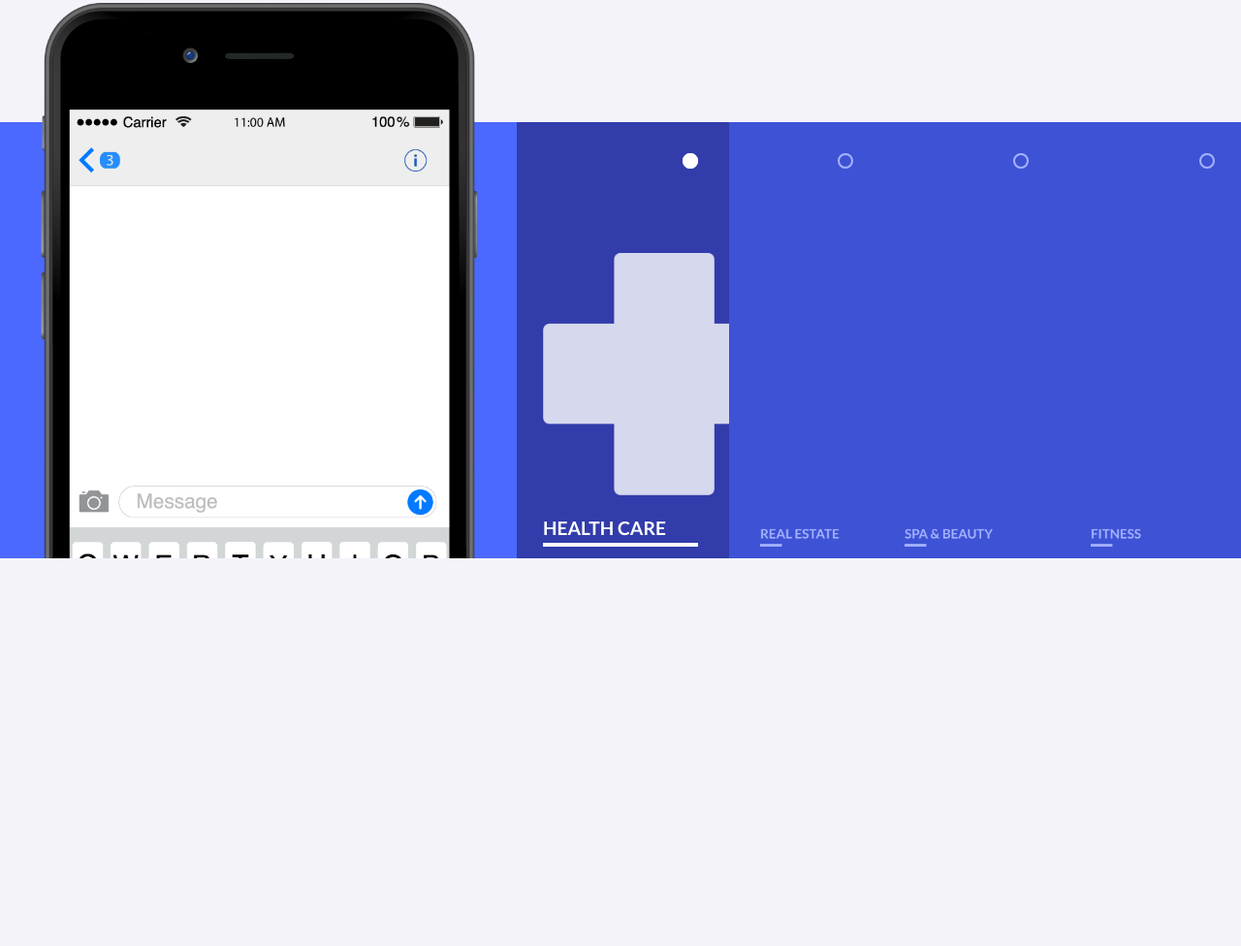
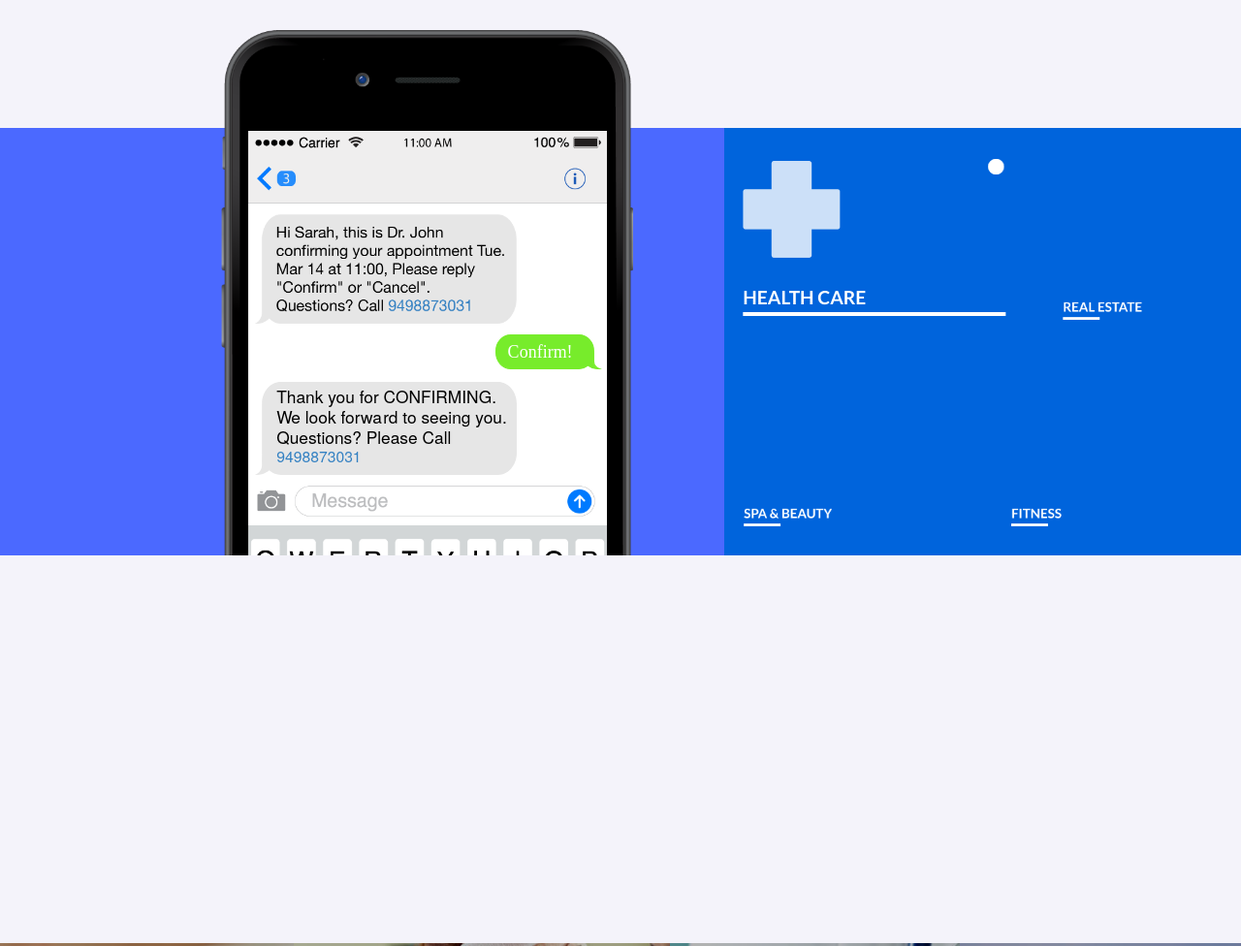
Before and after one commit to nickplech/perfectdayreminders, a website: page index.html in a window 1280 px wide. Shown: the part 1042-2018 px from the top of the page at 97% size. Drawn offline with nearby package versions, Linux system fonts and the light colour scheme; a web font is replaced by a local one.

Commit message:
polished phone section

```diff
--- a/css/creative.css
+++ b/css/creative.css
@@ -272,20 +272,21 @@ section.background-world h1 {
 .phone-circle {
   position: relative;
   display: block;
-  height: 450px;
+  /*min-height: 450px;*/
   width: 100%;
   z-index: 0;
   padding-top: 0px;
 background-color: rgba(75,105,255,1);
-background-attachment: fixed;
-}
-
-.phone-circle2 {
-  position: relative;
-  top: 0%;
+/*background-attachment: fixed;*/
+margin-top: 150px;
+}
+
+.white-plain {
+ /* position: relative;*/
+ /* top: 0%;*/
   display: block;
   background-color:#f4f3fa;
-  height: 700px;
+  height: 400px;
   width: 100%;
   z-index: 1;
 }
@@ -336,15 +337,26 @@ background-attachment: fixed;
  }
 }
 
-@media (min-width: 992px) {
 
   .main-phone {
     display: block;
-    position: relative;
+    position: absolute;
+    background-image: url("../img/bg-phone2.png");
     bottom: 0%;
-    width: 450px;
+    width: 425px;
     height: auto;
-    z-index: -1;
+    z-index: 1;
+/*    background-size: contain;*/
+    background-repeat: no-repeat;
+
+  -webkit-background-size: cover;
+  -moz-background-size: cover;
+  -o-background-size: cover;
+  background-size: cover;
+  /*min-height: 100%;*/
+  background-position: center top;
+  padding: none;
+  margin: none;
   }
 
   .phone-btn {
@@ -388,7 +400,7 @@ background-attachment: fixed;
 /*phone animation*/
 
 .main-phone {
-    position: relative;
+    position: absolute;
     -webkit-animation-name: phone-slide;
     -webkit-animation-duration: 1s;
     -webkit-animation-delay: 1s;
@@ -402,14 +414,14 @@ background-attachment: fixed;
 
 @-webkit-keyframes phone-slide {
     0%   {top: 80%;}
-    100% {top: -21%;}
+    100% {top: -23%;}
     0% {visibility: hidden;}
   100% {visibility: visible;}
 }
 
 @keyframes phone-slide {
     0%   {top: 80%;}
-    100% {top: -21%;}
+    100% {top: -23%;}
     0% {visibility: hidden;}
     100% {visibility: visible;}
 }
@@ -1267,8 +1279,8 @@ section.striped {
 }
 
 .option-group {
-  width: 90%;
-  height: 80%;
+/*  width: 50%;
+  height: 50%;*/
   position: relative;
   overflow: hidden;
   font-size: 4rem;
@@ -1280,26 +1292,28 @@ section.striped {
 .option-container {
   display: flex;
   justify-content: center;
-  align-items: stretch;
-  width: 120%;
-  height: 100%;
-  margin: 0 -10%;
+  align-content: stretch;
+/*  width: 100%;
+  height: 100%;*/
+  margin: 0 -12%;
 }
 
 .option {
+  /*min-height: 25vh;*/
+  padding: 30px;
   overflow: hidden;
   flex: 1;
   display: block;
-  padding: 0.5em;
-  background: rgba(50,60,170,1);
+/*  padding: 0.5em;*/
+  background:rgba(00,100,220,1);
   position: relative;
   margin: 0em;
   display: flex;
-  justify-content: flex-end;
-  align-items: flex-start;
-  flex-direction: column;
+  /*justify-content: flex-end;*/
+  align-items: center;
+  flex-flow: wrap;
   cursor: pointer;
-  opacity: 0.5;
+/*  opacity: 0.5;*/
   transition-duration: 0.8s, 0.6s;
   transition-property: opacity, -webkit-transform;
   transition-property: transform, opacity;
@@ -1322,6 +1336,7 @@ section.striped {
   top: 0.5em;
   right: 0.5em;
   left: 0.5em;
+  opacity: .0
 }
 
 .option__indicator:before,
@@ -1335,6 +1350,7 @@ section.striped {
   position: absolute;
   top: 0;
   right: 0;
+
 }
 
 .option__indicator:after {
@@ -1343,6 +1359,7 @@ section.striped {
           transform: scale(0);
   transition: inherit;
   will-change: transform;
+
 }
 
 .option-input {
@@ -1354,7 +1371,7 @@ section.striped {
 
 .option__img {
   display: block;
-  width: 100%;
+  width: 25%;
   opacity: .0;
   margin-bottom: 20px;
   -webkit-transform-origin: left bottom;
@@ -1379,12 +1396,7 @@ section.striped {
   will-change: transform;
 }
 
-.option__label sub {
-  margin-left: 0.25em;
-  font-size: 0.4em;
-  display: inline-block;
-  vertical-align: 0.3em;
-}
+
 .option__label:after {
   content: '';
   display: block;
@@ -1442,11 +1454,13 @@ section.striped {
 .option-input:nth-child(2):checked ~ .option:nth-of-type(2) .option__indicator {
   -webkit-transform: translateX(0);
           transform: translateX(0);
+          opacity: 1;
 }
 .option-input:nth-child(1):checked ~ .option:nth-of-type(1) .option__indicator::after,
 .option-input:nth-child(2):checked ~ .option:nth-of-type(2) .option__indicator::after {
   -webkit-transform: scale(1);
           transform: scale(1);
+          opacity: 1;
 }
 .option-input:nth-child(1):checked ~ .option:nth-of-type(1) .option__label,
 .option-input:nth-child(2):checked ~ .option:nth-of-type(2) .option__label,
@@ -1463,24 +1477,69 @@ section.striped {
           transform: scale(1);
   opacity: .8;
 }
-.main-phone::after {
-  display: block;
-  position: absolute;
-  top: 20%;
-  content: "";
-  background-image: url(../img/confirm.svg);
-
+
+
+.med-text1 {
+  position: absolute;
+  height: auto;
+  width: 270px;
+  top: 35%;
+  left: 35px;
+  z-index: 5;
+}
+
+.med-text2 {
+  position: absolute;
+  height: auto;
+  width: 110px;
+  top: 58%;
+  left: 283px;
+  z-index: 5;
+}
+.med-text3 {
+  position: absolute;
+  height: auto;
+  width: 270px;
+  top: 67%;
+  left: 35px;
+  z-index: 5;
+}
+
+
+
+.fit-text {
+  position: absolute;
   height: auto;
   width: 130px;
+  top: 0%;
+  left: 400px;
   z-index: 5;
 }
 
-#confirm {
-  position: absolute;
-  display: none;
+.home-text {
+  position: absolute;
   height: auto;
   width: 130px;
-  top: 35%;
+  top: 0%;
   left: 400px;
   z-index: 5;
 }
+
+.spa-text {
+  position: absolute;
+  height: auto;
+  width: 130px;
+  top: 0%;
+  left: 400px;
+  z-index: 5;
+}
+
+    .hide-texts { display: none; }
+    .show-texts { display: block; }
+
+.pho-btn-square {
+
+  min-height: 25vh;
+  min-width: 25vw;
+
+}
--- a/index.html
+++ b/index.html
@@ -74,9 +74,6 @@
 
 
 
-  <!--section separator -->
-
-
   <section class="striped pb-0 mb-0 mt-0">
 
 <!--     <div class="slogan text-white">
@@ -93,7 +90,7 @@
                 Most appointment-based businesses are plauged with constant "No-Shows" which result in lost revenue and disruption to your daily schedule.
                 <br>
                 <br>
-                We have simplified &amp; perfected appointment reminders&mdash;experience how simple it is to greatly reduce "No-Shows" &amp; greatly improve daily work flow.
+                We have simplified &amp; perfected appointment reminders&mdash;effortlessly reduce "No-Shows" &amp; improve daily work flow.
               </p>
 
               <a class="btn btn btn-md btn-primary" href="https://www.perfectdayreminders.com/#!/register" role="button" style="border: none; padding: 7px 9px 7px 9px;">Start Your Free Trial</a>
@@ -134,43 +131,55 @@
   </div>
 </div>
 
+<!-- <br>
 <br>
 <br>
-<br>
-<br>
-<br>
-<br>
+<br> -->
+
               <div class="phone-circle">
                 <div class="container-fluid mx-auto">
-                <div class="row">
-                  <div class="col-md-5">
-                     <img class="main-phone js-loading mx-auto" src="img/bg-phone2.png">
-                    <div>
-                        <div>
-                          <img id="confirm" class="text-bubble" src="img/confirm.svg">
-                        </div>
+                  <div class="row">
+                    <div class="col-md-5 order-2">
+                      <div class="main-phone js-loading mx-auto">
+                        <!-- <div class="text-bubble"> -->
+                        <img class="med-text1 sr-icons" src="img/docrem.png">
+                        <img class="med-text2 sr-icons" src="img/confirm.svg">
+                        <img class="med-text3 sr-icons" src="img/confirmreminder.svg">
+                       <!--  </div> -->
+                      </div>
                     </div>
-                    <div id="real-estate">
+                    <div class="col-md-2 order-1"></div>
+                  <div class="col-md-5 px-0 btn-parent order-3">
+<!--                     <div class="pho-btn-square">
+                      <h1>hey</h1>
                     </div>
-                    <div id="cancel">
+                    <div class="pho-btn-square">
+                      <h1>hey</h1>
                     </div>
-                  </div>
-                  <div class="col-md-7 text-left px-0" style="display: flex;">
+                    <div class="pho-btn-square">
+                      <h1>hey</h1>
+                    </div>
+                    <div class="pho-btn-square">
+                      <h1>hey</h1>
+                    </div> -->
+
+
+
                     <div class="option-group">
                       <div class="option-container text-left">
                         <input class="option-input" checked id="option-1" type="radio" name="options" />
                         <input class="option-input" id="option-2" type="radio" name="options" />
                         <label class="option" for="option-1">
-                          <img src="img/cross.png" class="option__img" style="height: 250px; width: auto;">
+                          <img src="img/cross.png" class="option__img" style="height: 100px; width: auto;">
                         <span class="option__indicator"></span>
                         <span class="option__label">
-                          Health Care<sub></sub>
+                          Health Care
                           </span>
                         </label>
-                        <label class="option" onclick="showText()" for="option-2">
+                        <label class="option" for="option-2">
                           <span class="option__indicator"></span>
                           <span class="option__label">
-                            <img src="img/shack.png" class="option__img text-left" style="height: 300px; width: auto; margin-bottom: 35px;">
+                            <img src="img/shack.png" class="option__img text-left" style="height: 100px; width: auto; margin-bottom: 35px;">
                             Real Estate<sub></sub>
                           </span>
                         </label>
@@ -181,13 +190,14 @@
                         <input class="option-input" id="option-3" type="radio" name="options" />
                         <input class="option-input" id="option-4" type="radio" name="options" />
                         <label class="option" for="option-3">
+                          <img src="img/cross.png" class="option__img" style="height: 100px; width: auto; ">
                           <span class="option__indicator"></span>
                           <span class="option__label">
                             Spa &amp; Beauty<sub></sub>
                           </span>
                         </label>
                         <label class="option" for="option-4">
-                          <img src="img/yogaman.png" class="option__img" style="height: 250px; width: auto;">
+                          <img src="img/yogaman.png" class="option__img" style="height: 100px; width: auto;">
                           <span class="option__indicator"></span>
                           <span class="option__label">
                             Fitness<sub></sub>
@@ -201,8 +211,7 @@
               </div>
             </div>
   </section>
-    <div class="phone-circle2" >
-    </div>
+<section class="white-plain"></section>
 
   <!--                   <img src="img/dr-plechas.png" class="rounded-circle avatar mx-auto"> -->
 
--- a/js/creative.js
+++ b/js/creative.js
@@ -55,7 +55,3 @@
     scale: 0.3,
     distance: '0px'
   }, 300);
-
-function showText() {
-  document.getElementById('.confirm').style.display = 'block';
-}
--- a/js/phone.js
+++ b/js/phone.js
@@ -1,8 +1,11 @@
 var rellax = new Rellax('.rellax');
 
-function showText() {
-  document.getElementById('confirm').style.display = 'block';
-}
+
+$('#111').click(function() {
+  $('.med-texts').toggle('slow', function() {
+    // Animation complete.
+  });
+});
 
 
 
@@ -10,13 +13,12 @@ function showText() {
 
 
 
-
-$(document).ready(function(){
-    $("button").click(function(){
-        var div = $("div");
-        div.animate({height: '300px', opacity: '0.4'}, "slow");
-        div.animate({width: '300px', opacity: '0.8'}, "slow");
-        div.animate({height: '100px', opacity: '0.4'}, "slow");
-        div.animate({width: '100px', opacity: '0.8'}, "slow");
-    });
-});
+// $(document).ready(function(){
+//     $("button").click(function(){
+//         var div = $("div");
+//         div.animate({height: '300px', opacity: '0.4'}, "slow");
+//         div.animate({width: '300px', opacity: '0.8'}, "slow");
+//         div.animate({height: '100px', opacity: '0.4'}, "slow");
+//         div.animate({width: '100px', opacity: '0.8'}, "slow");
+//     });
+// });
```
Also changed, not shown: css/carousel.css (+1 -11 lines), pricing.html (+0 -11 lines), img/docrem.png (added).
